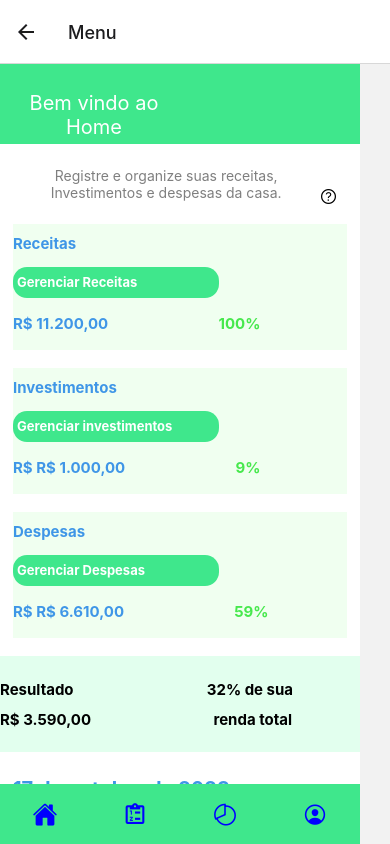
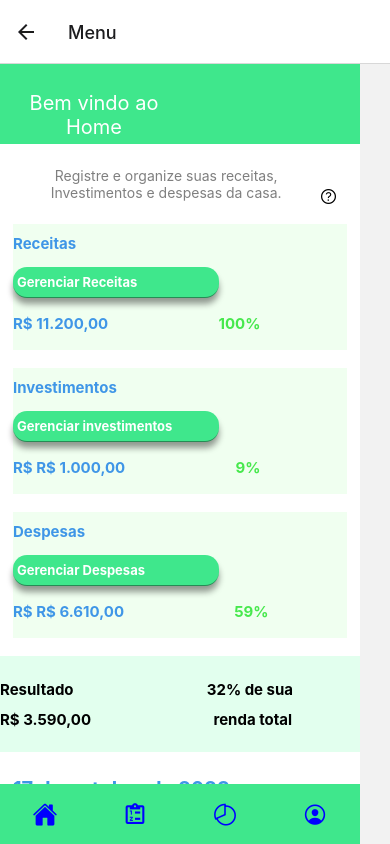
Before and after one commit to SamAlvezz/ADMcash_app, a React Native app in the folder adm/: screen /Menu in a window 390 px wide. Built offline with nearby package versions, Linux system fonts and the light colour scheme.

Commit message:
Update TelaGeral.jsx
adicionei shadow

```diff
--- a/adm/src/pages/TelaGeral/TelaGeral.jsx
+++ b/adm/src/pages/TelaGeral/TelaGeral.jsx
@@ -74,6 +74,7 @@ export default function TelaGeral() {
           >
             <Text style={styles.botaotext}>Gerenciar Despesas</Text>
           </TouchableOpacity>
+
           <SafeAreaView style={styles.textdinamico}>
             <Text style={styles.dinheiro}>R$ R$ 6.610,00</Text>
             <Text style={styles.porcentagem}>59%</Text>
@@ -183,6 +184,13 @@ const styles = StyleSheet.create({
     fontWeight: 700,
     fontFamyli: "Nunito",
     paddingStart: "2%",
+    shadowColor: 'black',
+    shadowOffset: { width: 0, height: 7 },
+    shadowOpacity: 0.4,
+    shadowRadius: 6,
+    borderRadius: 14,
+    paddingVertical: 7,
+
 
 
   },
```
